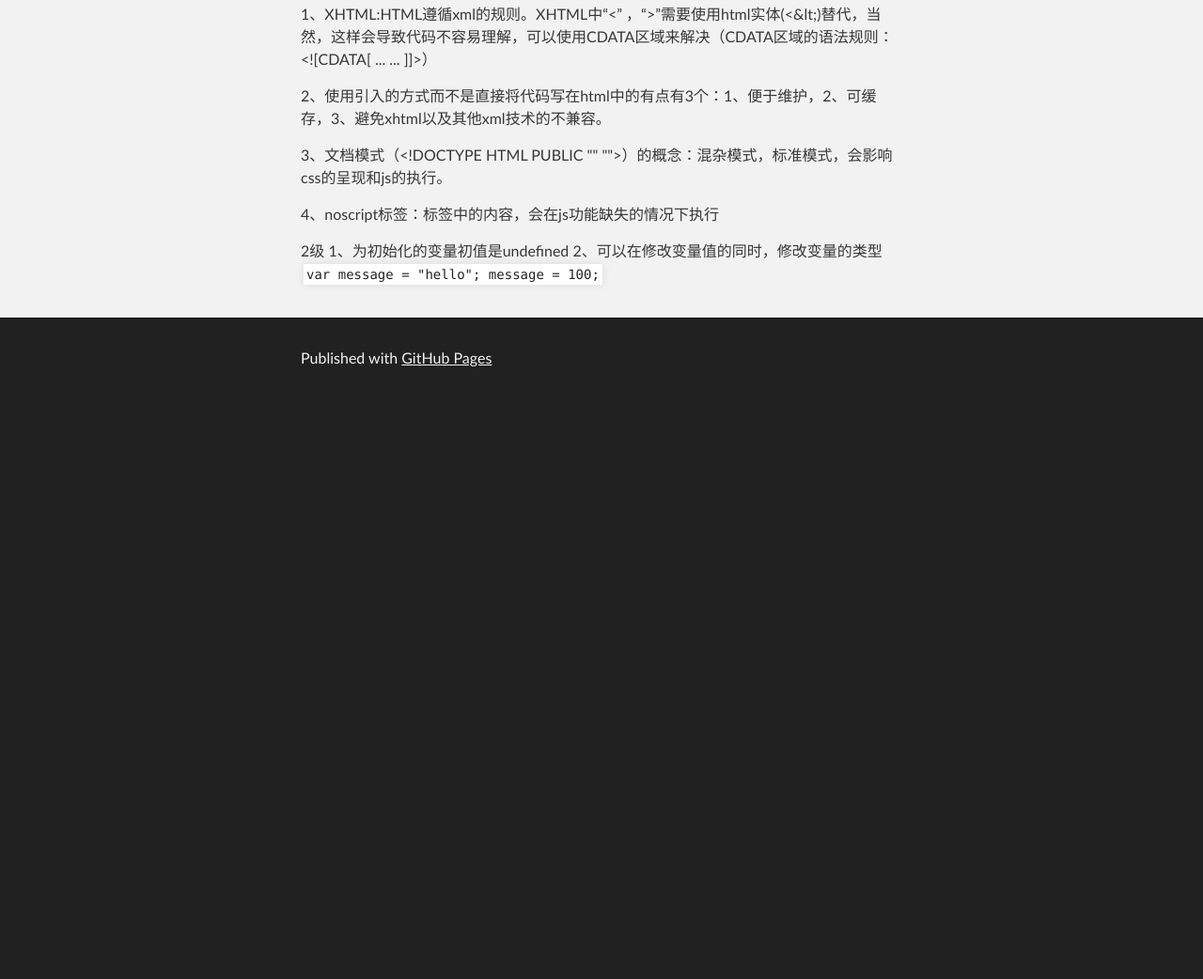
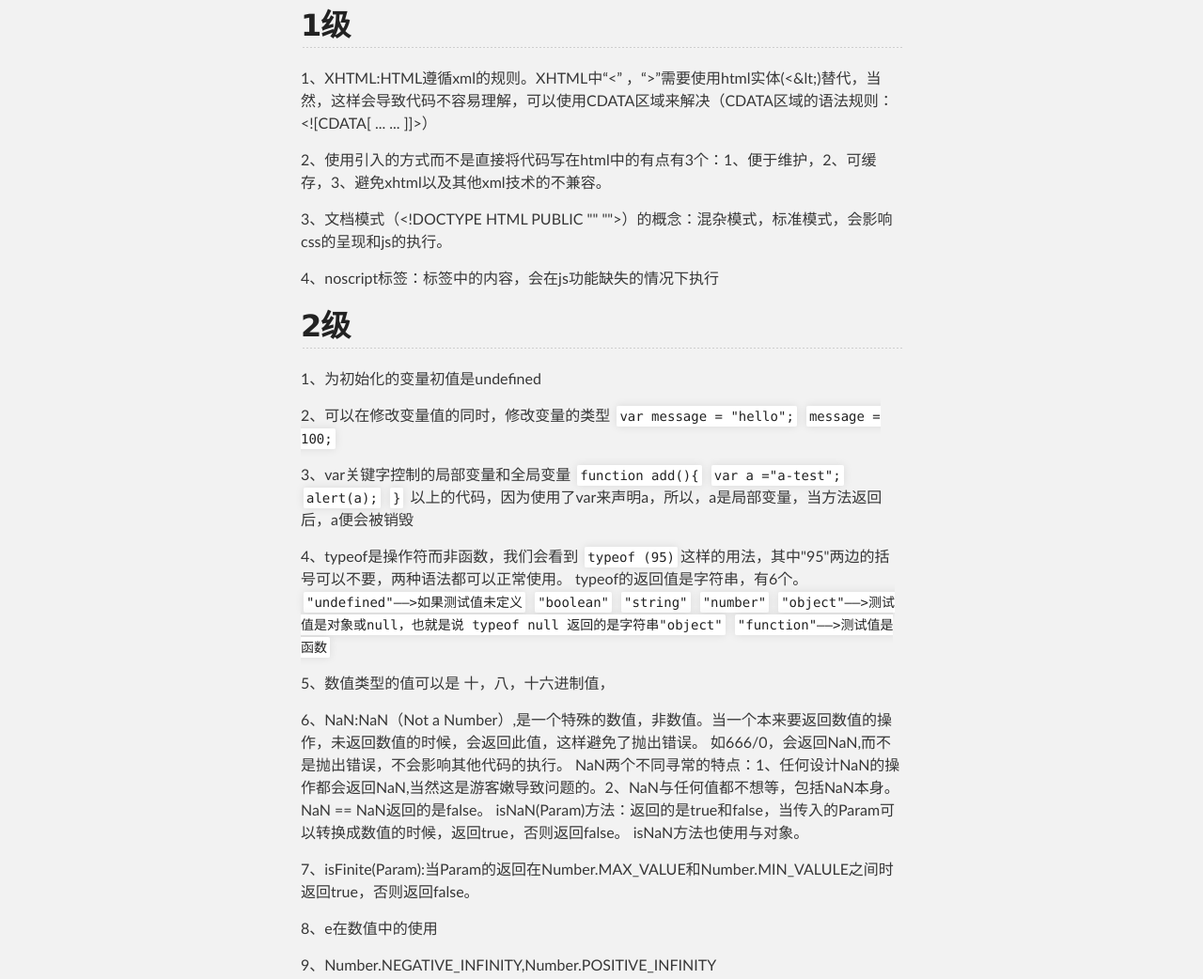
Before and after one commit to oatt123/oatt123.github.io, a plain HTML site: page index.html in a window 1280 px wide. Shown: the part 429-1471 px from the top of the page at 94% size. Before the commit the page ends 857 px from the top, so only its background shows below. Drawn offline with Linux system fonts and the light colour scheme.

Commit message:
Replace master branch with page content via GitHub

```diff
--- a/index.html
+++ b/index.html
@@ -30,6 +30,9 @@
         <h1>
 <a id="js中的一些细节" class="anchor" href="#js%E4%B8%AD%E7%9A%84%E4%B8%80%E4%BA%9B%E7%BB%86%E8%8A%82" aria-hidden="true"><span class="octicon octicon-link"></span></a>js中的一些细节</h1>
 
+<h2>
+<a id="1级" class="anchor" href="#1%E7%BA%A7" aria-hidden="true"><span class="octicon octicon-link"></span></a>1级</h2>
+
 <p>1、XHTML:HTML遵循xml的规则。XHTML中“&lt;” ，“&gt;”需要使用html实体(&lt;&amp;lt;)替代，当然，这样会导致代码不容易理解，可以使用CDATA区域来解决（CDATA区域的语法规则：&lt;![CDATA[ ... ... ]]&gt;）</p>
 
 <p>2、使用引入的方式而不是直接将代码写在html中的有点有3个：1、便于维护，2、可缓存，3、避免xhtml以及其他xml技术的不兼容。</p>
@@ -38,12 +41,44 @@
 
 <p>4、noscript标签：标签中的内容，会在js功能缺失的情况下执行</p>
 
-<p>2级
-1、为初始化的变量初值是undefined
-2、可以在修改变量值的同时，修改变量的类型
-<code>var message = "hello";
-message = 100;
-</code></p>
+<h2>
+<a id="2级" class="anchor" href="#2%E7%BA%A7" aria-hidden="true"><span class="octicon octicon-link"></span></a>2级</h2>
+
+<p>1、为初始化的变量初值是undefined</p>
+
+<p>2、可以在修改变量值的同时，修改变量的类型
+<code>var message = "hello";</code>
+<code>message = 100;</code></p>
+
+<p>3、var关键字控制的局部变量和全局变量
+<code>function add(){</code>
+<code>var a ="a-test";</code>
+<code>alert(a);</code>
+<code>}</code>
+以上的代码，因为使用了var来声明a，所以，a是局部变量，当方法返回后，a便会被销毁</p>
+
+<p>4、typeof是操作符而非函数，我们会看到 <code>typeof (95)</code>这样的用法，其中"95"两边的括号可以不要，两种语法都可以正常使用。
+typeof的返回值是字符串，有6个。
+<code>"undefined"——&gt;如果测试值未定义</code>
+<code>"boolean"</code>
+<code>"string"</code>
+<code>"number"</code>
+<code>"object"——&gt;测试值是对象或null，也就是说 typeof null 返回的是字符串"object"</code>
+<code>"function"——&gt;测试值是函数</code></p>
+
+<p>5、数值类型的值可以是 十，八，十六进制值，</p>
+
+<p>6、NaN:NaN（Not a Number）,是一个特殊的数值，非数值。当一个本来要返回数值的操作，未返回数值的时候，会返回此值，这样避免了抛出错误。
+如666/0，会返回NaN,而不是抛出错误，不会影响其他代码的执行。
+NaN两个不同寻常的特点：1、任何设计NaN的操作都会返回NaN,当然这是游客嫩导致问题的。2、NaN与任何值都不想等，包括NaN本身。NaN == NaN返回的是false。
+isNaN(Param)方法：返回的是true和false，当传入的Param可以转换成数值的时候，返回true，否则返回false。
+isNaN方法也使用与对象。</p>
+
+<p>7、isFinite(Param):当Param的返回在Number.MAX_VALUE和Number.MIN_VALULE之间时返回true，否则返回false。</p>
+
+<p>8、e在数值中的使用</p>
+
+<p>9、Number.NEGATIVE_INFINITY,Number.POSITIVE_INFINITY</p>
       </section>
     </div>
 
```
Also changed, not shown: params.json (+1 -1 lines).
